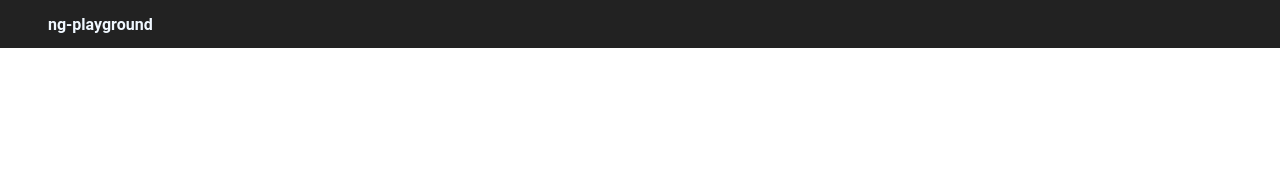
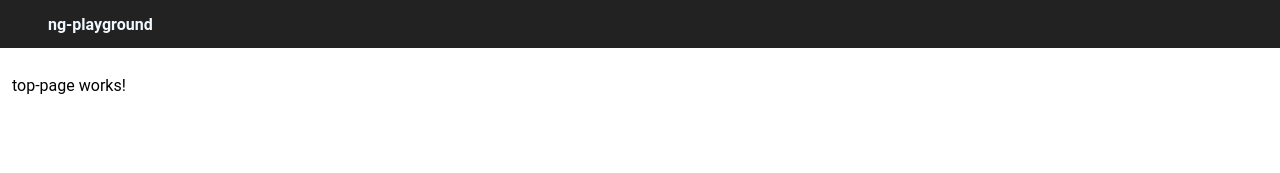
Before and after one commit to kasaharu/ng-playground, an Angular app: page /top in a window 1280 px wide. Before the commit this address led to /. Shown: the top 173 px of the page. Built offline with nearby package versions, Linux system fonts and the light colour scheme.

Commit message:
feat: トップページを表示

```diff
--- a/src/app/app.html
+++ b/src/app/app.html
@@ -1,2 +1,5 @@
 <app-header [title]="title" />
-<router-outlet />
+
+<main>
+  <router-outlet />
+</main>
--- a/src/app/app.routes.ts
+++ b/src/app/app.routes.ts
@@ -1,3 +1,6 @@
 import { Routes } from '@angular/router';
 
-export const routes: Routes = [];
+export const routes: Routes = [
+  { path: '', redirectTo: 'top', pathMatch: 'full' },
+  { path: 'top', loadComponent: () => import('./features/top/top-page') },
+];
--- a/src/app/app.scss
+++ b/src/app/app.scss
@@ -0,0 +1,5 @@
+main {
+  display: flex;
+  padding: 12px;
+  font-size: 1.6rem;
+}
--- a/src/app/features/top/top-page.ts
+++ b/src/app/features/top/top-page.ts
@@ -7,4 +7,4 @@ import { ChangeDetectionStrategy, Component } from '@angular/core';
   styleUrl: './top-page.scss',
   changeDetection: ChangeDetectionStrategy.OnPush,
 })
-export class TopPage {}
+export default class TopPage {}
```
Also changed, not shown: 1 other file (tests, documents, lock files or other folders).
